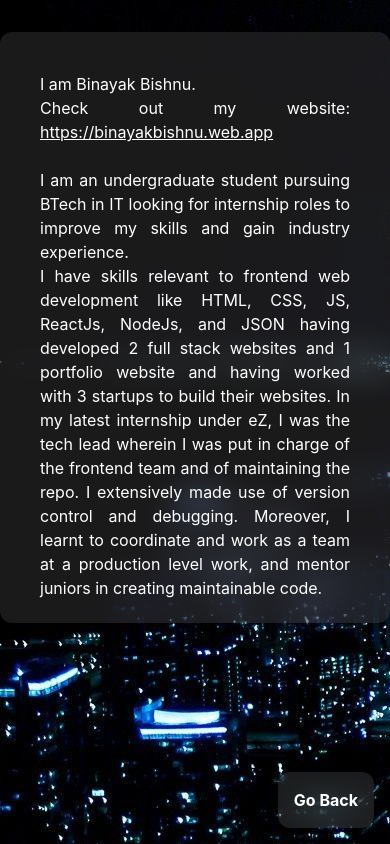
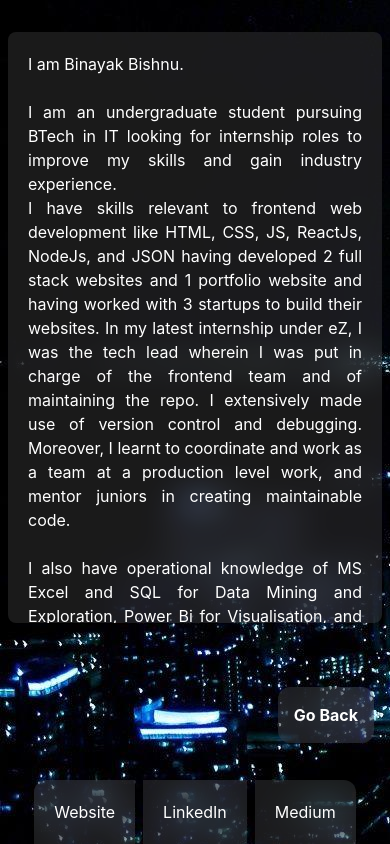
Before and after one commit to binayakbishnu/clinigo-task-binayak, a React (Create React App) app: page /aboutme in a window 390 px wide. Built offline with nearby package versions, Linux system fonts and the light colour scheme.

Commit message:
feat: aboutMe responsive and social links

```diff
--- a/src/AboutMe.jsx
+++ b/src/AboutMe.jsx
@@ -5,19 +5,19 @@ import { Link } from 'react-router-dom'
 
 function AboutMe() {
     return (
-        <div className='flex flex-col justify-center items-stretch h-[100vh] relative text-white'
+        <div className='px-2 flex flex-col justify-center items-center h-[100vh] text-white gap-5'
             style={{
                 backgroundImage: `url('${cityBackground}')`,
                 // height: `400px`
             }}
         >
-            <div className={`mt-8 text-justify p-10 bg-white bg-opacity-10 backdrop-blur-lg rounded-xl lg:w-[80%] m-auto h-[70vh] overflow-y-scroll`}>
+            <div className={`h-[70vh] sm:h-auto mt-8 text-justify p-5 sm:p-10 bg-white bg-opacity-10 backdrop-blur-lg rounded-lg sm:rounded-xl lg:w-[80%] m-auto overflow-y-scroll`}>
                 <p>I am Binayak Bishnu.</p>
-                <p>
+                {/* <p>
                     Check out my website: <a className='underline'
                         href="https://binayakbishnu.web.app" target='_blank' rel="noopener noreferrer">
                         https://binayakbishnu.web.app</a>
-                </p>
+                </p> */}
                 <br />
                 <p>I am an undergraduate student pursuing BTech in IT looking for internship roles to improve my skills and gain industry experience.</p>
                 <p>I have skills relevant to frontend web development like HTML, CSS, JS, ReactJs, NodeJs, and JSON having developed 2 full stack websites and 1 portfolio website and having worked with 3 startups to build their websites. In my latest internship under eZ, I was the tech lead wherein I was put in charge of the frontend team and of maintaining the repo. I extensively made use of version control and debugging. Moreover, I learnt to coordinate and work as a team at a production level work, and mentor juniors in creating maintainable code.</p>
@@ -32,7 +32,22 @@ function AboutMe() {
                 <br /><p>Thank you.</p>
             </div>
 
-            <div className='absolute right-4 bottom-4'>
+            <div className='flex gap-2'>
+                <a target='blank_' href="https://binayakbishnu.web.app"
+                    className='p-5 rounded-ss-xl bg-white bg-opacity-10 backdrop-blur-lg'>
+                    <button>Website</button>
+                </a>
+                <a target='blank_' href="https://www.linkedin.com/in/binayakbishnu"
+                    className='p-5 bg-white bg-opacity-10 backdrop-blur-lg'>
+                    <button>LinkedIn</button>
+                </a>
+                <a target='blank_' href="https://medium.com/@binayakbishnu"
+                    className='p-5 rounded-se-xl bg-white bg-opacity-10 backdrop-blur-lg'>
+                    <button>Medium</button>
+                </a>
+            </div>
+
+            <div className='absolute right-4 bottom-[12vh] sm:bottom-4'>
                 <Link
                     to="/"
                     className='bg-white bg-opacity-10 backdrop-blur-lg p-4 rounded-xl flex flex-row items-center justify-center cursor-pointer text-white font-bold'
```
